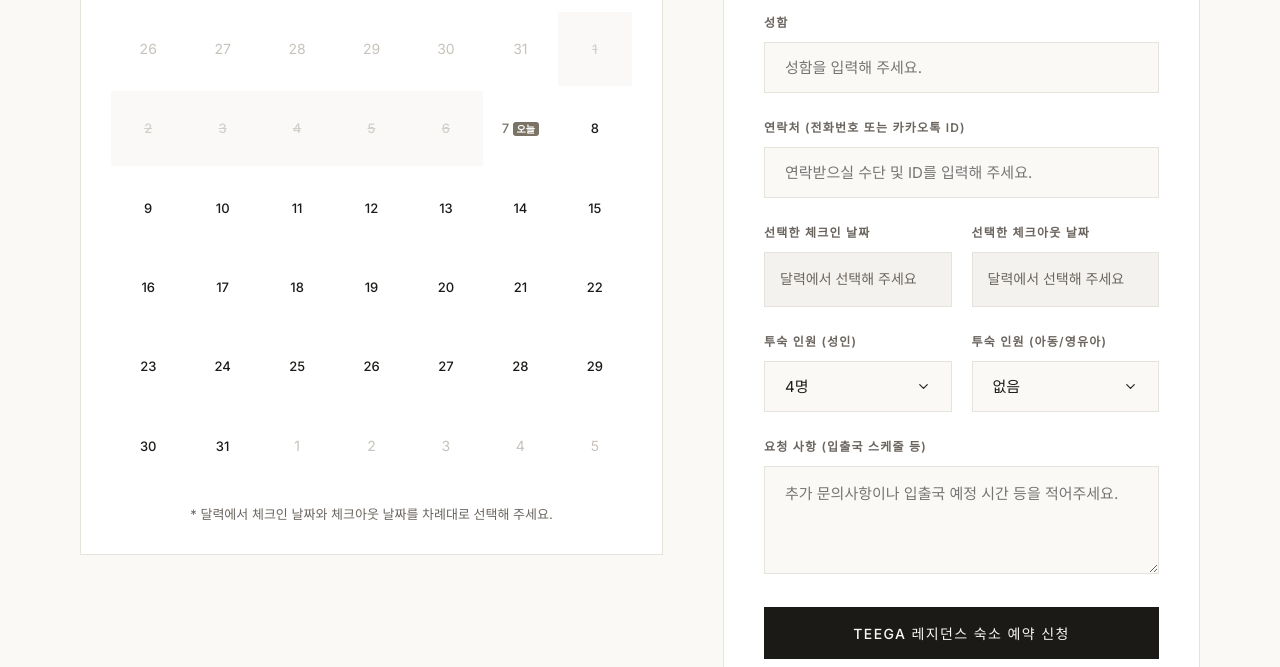
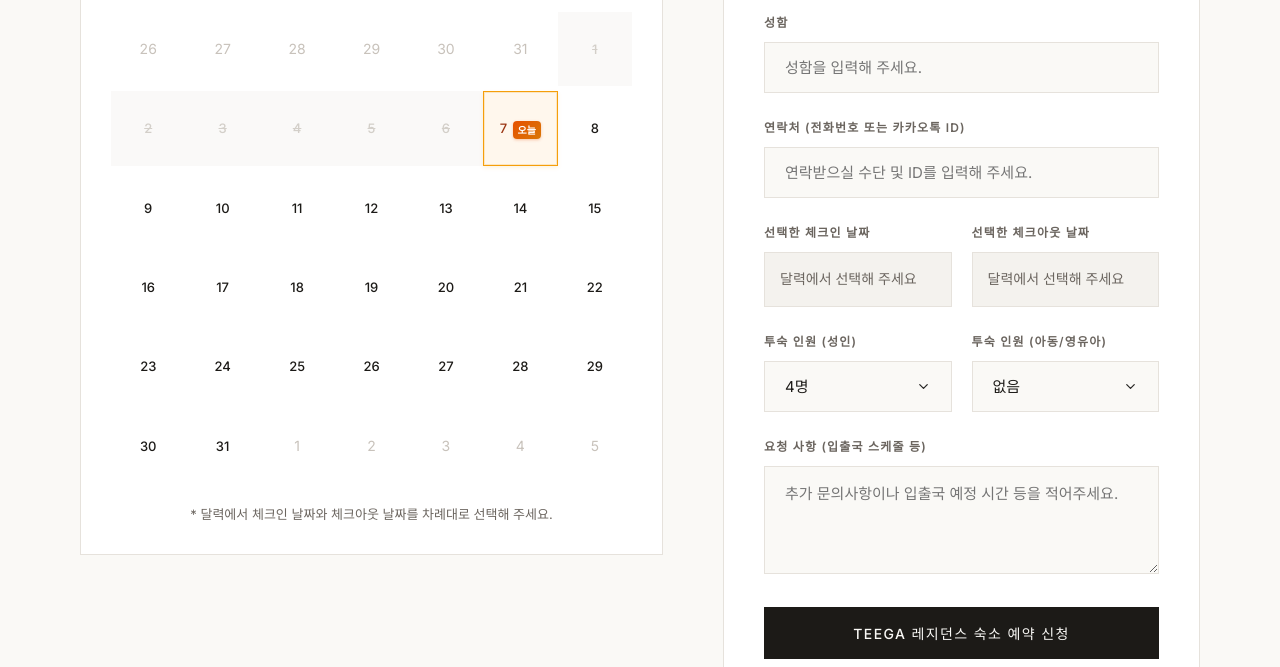
Before and after one commit to myjohorn/web, a plain HTML site: page index.html in a window 1280 px wide. Shown: the part 7013-7680 px from the top of the page. Drawn offline with nearby package versions, Linux system fonts and the light colour scheme; no server answers.

Commit message:
style: highlight today date on front-end and back-end calendars

```diff
--- a/admin.js
+++ b/admin.js
@@ -642,7 +642,7 @@ document.addEventListener('DOMContentLoaded', () => {
                 cell.classList.add('today');
             }
 
-            const todayBadge = isToday ? ' <span class="today-badge" style="font-size: 10px; background: var(--accent-color); color: white; padding: 1px 4px; border-radius: 3px; font-weight: 600;">오늘</span>' : '';
+            const todayBadge = isToday ? ' <span class="today-badge">오늘</span>' : '';
 
             const bookingsList = lockedDatesMap[dateStr];
             if (bookingsList && bookingsList.length > 0) {
--- a/app.js
+++ b/app.js
@@ -391,7 +391,7 @@ document.addEventListener('DOMContentLoaded', () => {
                 cell.classList.add('today');
             }
 
-            const todayBadge = isToday ? ' <span class="today-badge" style="font-size: 10px; background: var(--accent-color); color: white; padding: 1px 4px; border-radius: 3px; font-weight: 600;">오늘</span>' : '';
+            const todayBadge = isToday ? ' <span class="today-badge">오늘</span>' : '';
 
             // Disable past dates
             let isPast = thisDate < today && !isToday;
--- a/index.html
+++ b/index.html
@@ -71,7 +71,7 @@
     <!-- FontAwesome for Icons -->
     <link rel="stylesheet" href="https://cdnjs.cloudflare.com/ajax/libs/font-awesome/6.4.0/css/all.min.css">
     <!-- Main Style -->
-    <link rel="stylesheet" href="style.css?v=14">
+    <link rel="stylesheet" href="style.css?v=15">
 </head>
 <body>
 
--- a/style.css
+++ b/style.css
@@ -645,7 +645,28 @@ section {
 
 .calendar-cell.today {
     font-weight: bold;
-    color: var(--accent-color);
+    color: #9A3412;
+    background-color: #FFF7ED !important;
+    border: 1.5px solid #F59E0B !important;
+    box-shadow: inset 0 0 0 1px rgba(245, 158, 11, 0.2), 0 2px 4px rgba(245, 158, 11, 0.12);
+}
+
+.cal-date-cell.today {
+    background-color: #FFF7ED !important;
+    border: 1.5px solid #F59E0B !important;
+}
+
+.today-badge {
+    font-size: 10px;
+    background: linear-gradient(135deg, #E65100 0%, #D97706 100%) !important;
+    color: #FFFFFF !important;
+    padding: 1px 5px !important;
+    border-radius: 4px !important;
+    font-weight: 700 !important;
+    box-shadow: 0 1px 3px rgba(230, 81, 0, 0.3) !important;
+    display: inline-block;
+    vertical-align: middle;
+    margin-left: 2px;
 }
 
 .calendar-cell:hover:not(.disabled):not(.prev-month):not(.next-month) {
```
Also changed, not shown: admin-car.html (+1 -1 lines), admin-car.js (+4 -4 lines), admin.html (+1 -1 lines).
